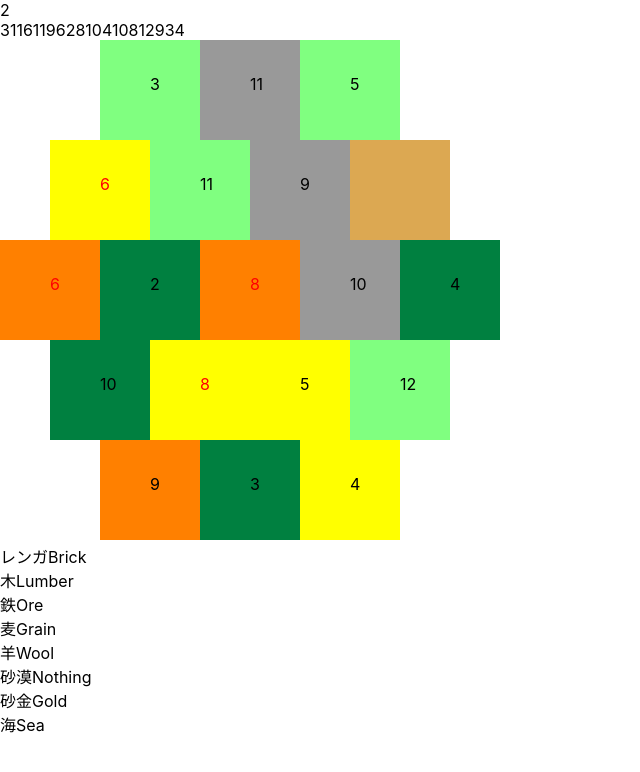
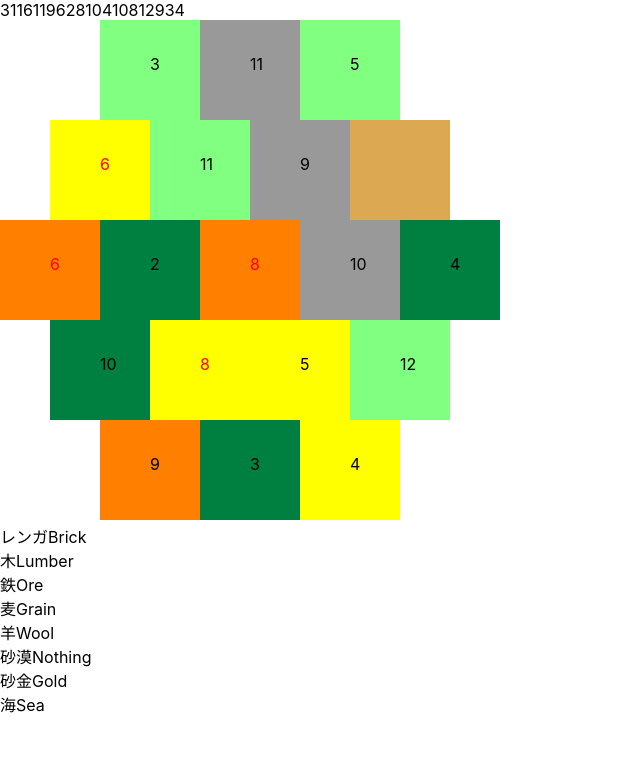
Before and after one commit to ryusei-iki/catangit, a React (Create React App) app: page / in a window 1280 px wide. Shown: the top 772 px of the page, without its empty margins (0-640 px from the left). Built offline with nearby package versions, Linux system fonts and the light colour scheme.

Commit message:
dame deleted

```diff
--- a/src/App.tsx
+++ b/src/App.tsx
@@ -126,7 +126,7 @@ const [dame,setDame]=useState(0)
   let tobasu=0
   return (
     <>
-    <div>{dame}</div>
+    {/* <div>{dame}</div> */}
     <div>{numArrayRandomMap}</div>
         <svg width={imageSize*5} height={imageSize*5}>
   {sigenRandom.map((sigen,index)=>{return <><image xlinkHref={svgList[sigen]} x={sigenCoordinate[index][0]}y={sigenCoordinate[index][1]}/>
```
